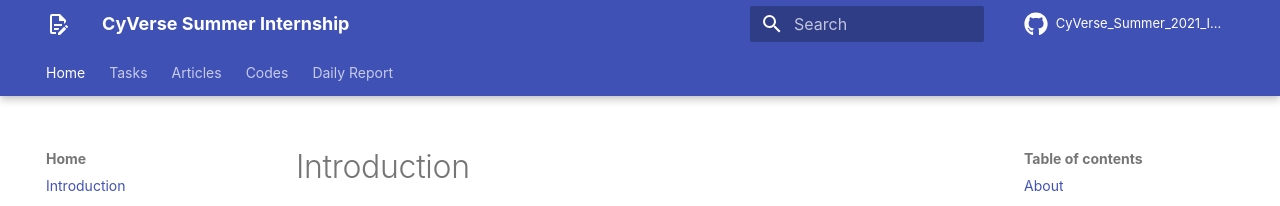
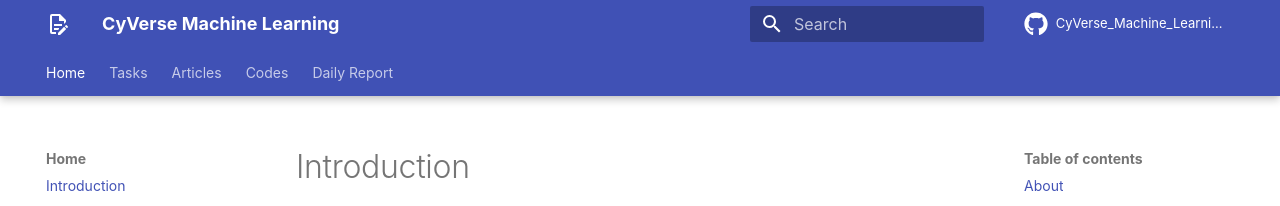
Before and after one commit to ArmanZarei/CyVerse_Machine_Learning, an MkDocs documentation site: the page built from docs/index.md, in a window 1280 px wide. Shown: the top 206 px of the page. Built offline with MkDocs 1.6.1 and Material for MkDocs 9.7.7, drawn with Linux system fonts in a browser that asks for light colours; some web fonts are replaced; comment, search, counter and statistics services are not loaded.

Commit message:
Change repo name

```diff
--- a/mkdocs.yml
+++ b/mkdocs.yml
@@ -1,11 +1,11 @@
-site_name: CyVerse Summer Internship
-site_description: CyVerse Summer Internship
+site_name: CyVerse Machine Learning
+site_description: CyVerse Machine Learning
 site_author: Arman Zarei
-site_url: https://armanzarei.github.io/CyVerse_Summer_Internship/
+site_url: https://armanzarei.github.io/CyVerse_Machine_Learning/
 
 # Repository
-repo_name: CyVerse_Summer_2021_Internship
-repo_url: https://github.com/ArmanZarei/CyVerse_Summer_Internship
+repo_name: CyVerse_Machine_Learning
+repo_url: https://github.com/ArmanZarei/CyVerse_Machine_Learning
 # Copyright
 copyright: 'Copyright &copy; 2021 - 2022 Arman Zarei'
 
@@ -55,7 +55,7 @@
 extra:
   social:
     - icon: fontawesome/brands/github
-      link: https://github.com/ArmanZarei/CyVerse_Summer_Internship
+      link: https://github.com/ArmanZarei/CyVerse_Machine_Learning
 
 # Extensions
 markdown_extensions:
```
